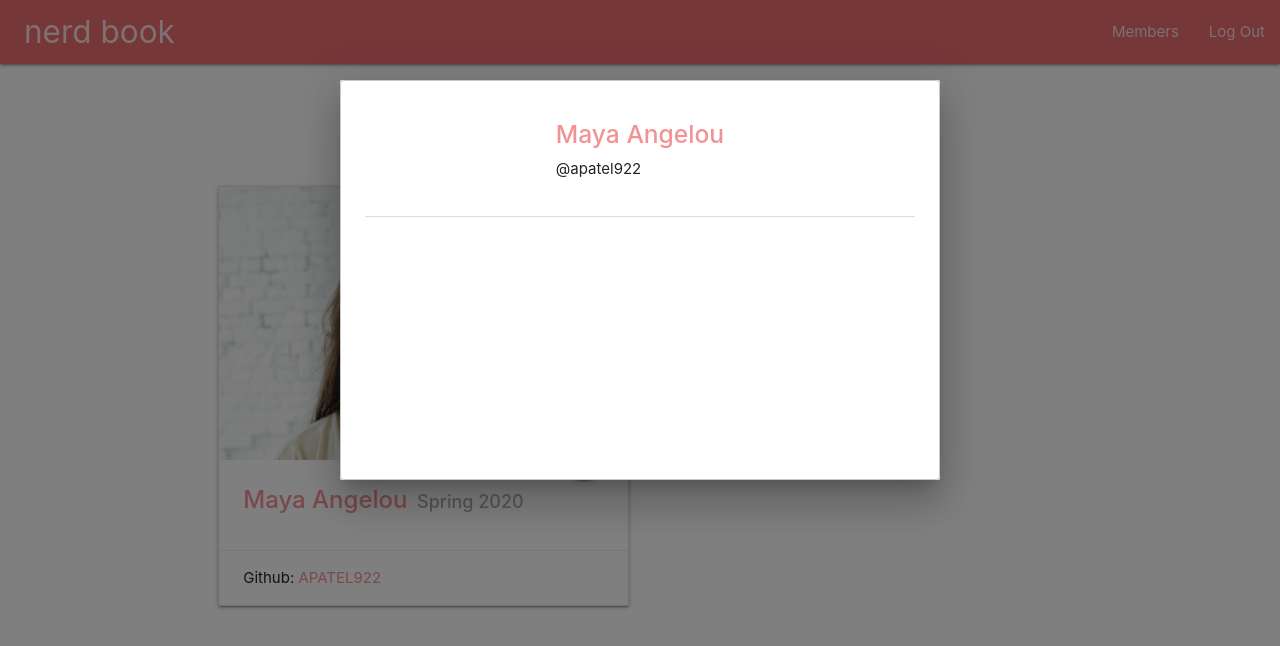
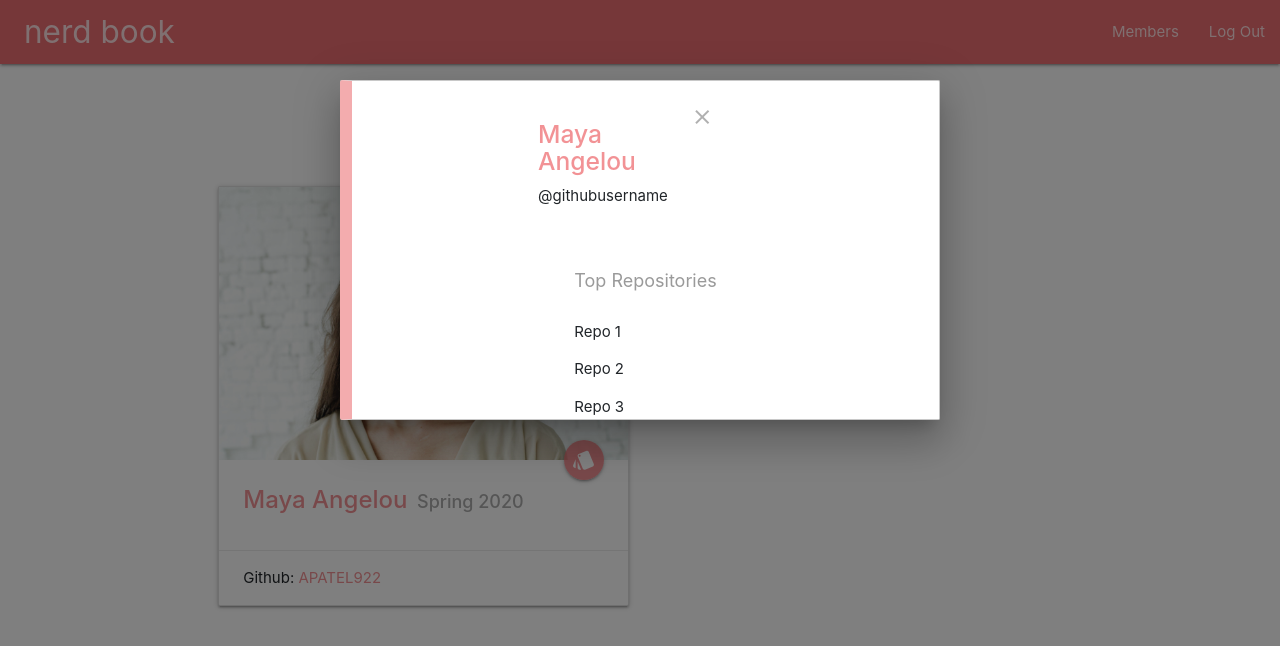
Before and after one commit to apatel922/Project2, a website: page public/members.html in a window 1280 px wide. Both pictures are taken after a click on the link "style". Drawn offline with nearby package versions, Linux system fonts and the light colour scheme; no server answers.

Commit message:
Final modal layout

```diff
--- a/public/members.html
+++ b/public/members.html
@@ -73,18 +73,24 @@
         <div id="m1" class="modal">
           <div id="mcontent" class="modal-content">
             <div id="mrow" class="row">
-              <div id="mcol" class="col s12">
-                <h5 id="mtext1">Maya Angelou</h5>
-                <p id="mgithub">
-                  @apatel922
-                </p>
+              <div id="mcol" class="col s11">
+                <h5 id="mheader">Maya Angelou</h5>
+                <p id="mgithub">@githubusername</p>
+              </div>
+              <div id="mcol" class="col s1">
+                <i id="xIcon" class="material-icons modal-close">close</i>
               </div>
             </div>
-            <div class="divider"></div>
+            <div id="mdivider" class="divider"></div>
 
-            <!-- <div id="mfoot" class="modal-footer">
-              <a href="#!" class="modal-close waves-effect waves-green btn-flat">CLOSE</a>
-            </div> -->
+            <div id="mrow2" class="row">
+              <div id="mcol2" class="col s12">
+                <p id="mheader2" class="topRepo">Top Repositories</p>
+                <p id="repo1">Repo 1</p>
+                <p id="repo2">Repo 2</p>
+                <p id="repo3">Repo 3</p>
+              </div>
+            </div>
           </div>
         </div>
 
--- a/public/stylesheets/style.css
+++ b/public/stylesheets/style.css
@@ -58,10 +58,15 @@ h3 {
   padding-bottom: 24px;
 }
 .modal {
-  height: 400px;
+  height: 340px;
   width: 600px;
 }
+.modal-close {
+  color: #b0b0b0;
+}
 .modal-content {
+  border-radius: inherit;
+  border-left: 12px solid #ee6e728e;
   height: 100%;
 }
 .modal-image {
@@ -96,6 +101,12 @@ nav ul a:hover {
   text-decoration: none;
   background-color: #ed7d81;
 }
+.topRepo {
+  font-size: 18px;
+  color: #9a9a9a;
+  padding-top: 24px;
+  padding-bottom: 12px;
+}
 
 
 /* 720px Breakpoint */
```
